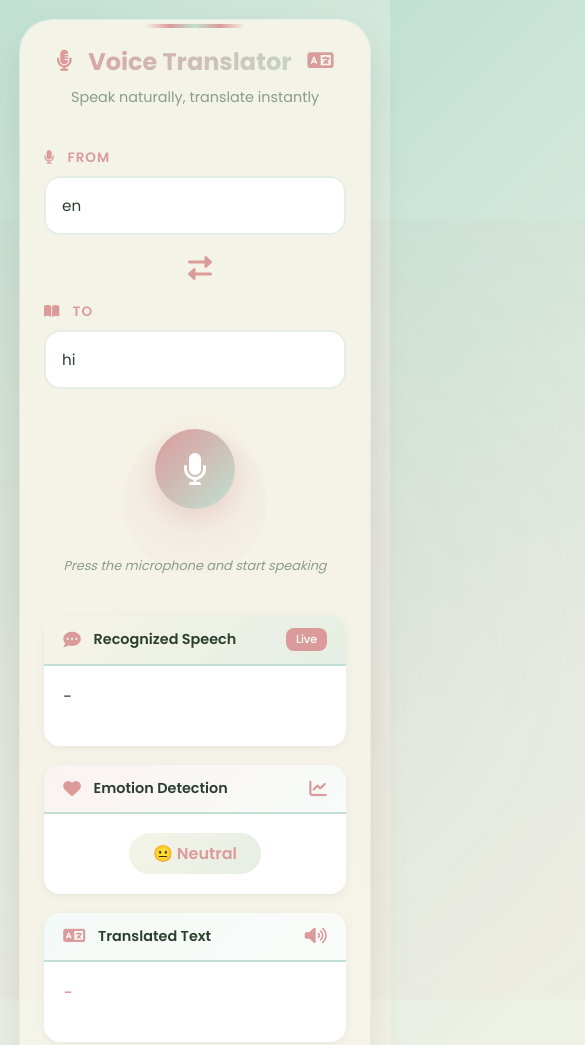
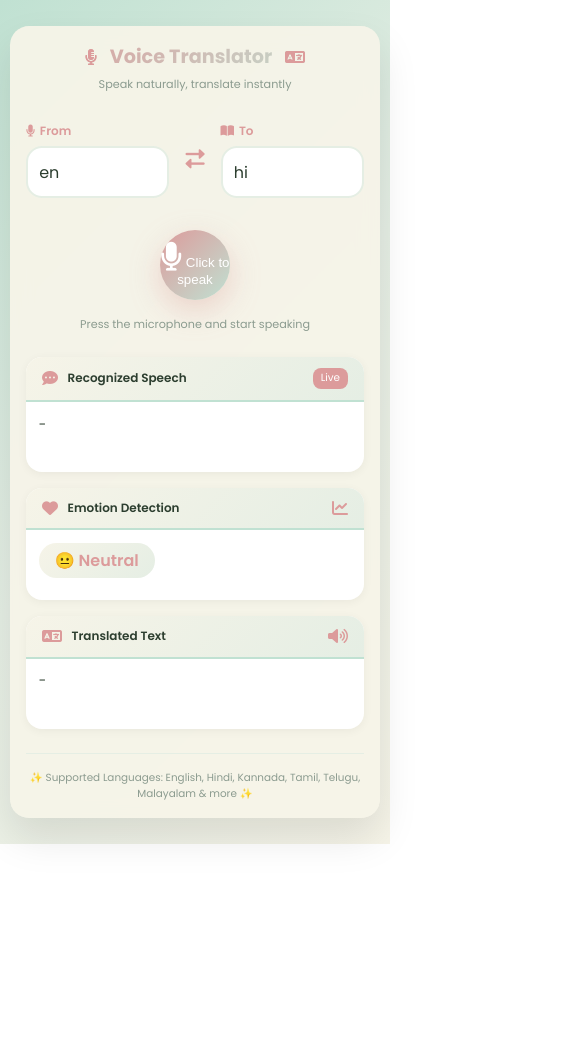
Before and after one commit to komalchavan1215/Voice-Translator, a plain HTML site: page index.html in a window 390 px wide. Shown: the top 1045 px of the page, 585 px wide, since content can reach past the window. After the commit the page ends 844 px from the top, so only its background shows below. Drawn offline with Linux system fonts and the light colour scheme.

Commit message:
style.css

```diff
--- a/style.css
+++ b/style.css
@@ -8,280 +8,175 @@
     min-height: 100vh;
     background: linear-gradient(135deg, #C0E1D2 0%, #E5EEE4 50%, #F6F4E8 100%);
     font-family: 'Poppins', sans-serif;
-    padding: 20px;
+    padding: 15px;
     position: relative;
     overflow-x: hidden;
 }
 
-/* Animated background decoration */
-body::before {
-    content: '';
-    position: absolute;
-    width: 200%;
-    height: 200%;
-    background: radial-gradient(circle, rgba(220,155,155,0.1) 0%, rgba(192,225,210,0) 70%);
-    animation: float 20s infinite linear;
-    pointer-events: none;
+/* Mobile-first container - TAKES FULL SCREEN */
+.container {
+    width: 100%;
+    max-width: 100%;
+    margin: 0;
+    padding: 0;
+    position: relative;
+    z-index: 1;
+    min-height: 100vh;
+    display: flex;
+    align-items: center;
+    justify-content: center;
 }
 
-@keyframes float {
-    0% { transform: translate(-25%, -25%) rotate(0deg); }
-    100% { transform: translate(-25%, -25%) rotate(360deg); }
-}
-
-.container {
-    max-width: 800px;
-    margin: 0 auto;
-    position: relative;
-    z-index: 1;
-}
-
-/* Glass morphism card */
+/* Glass card - FULL WIDTH ON MOBILE */
 .glass-card {
     background: rgba(246, 244, 232, 0.95);
     backdrop-filter: blur(10px);
-    border-radius: 2rem;
-    padding: 2.5rem;
-    box-shadow:
-        0 20px 40px rgba(0, 0, 0, 0.1),
-        0 0 0 1px rgba(255, 255, 255, 0.5);
-    transition: transform 0.3s ease;
-}
-
-.glass-card:hover {
-    transform: translateY(-5px);
+    border-radius: 1.5rem;
+    padding: 1.5rem;
+    box-shadow: 0 20px 40px rgba(0, 0, 0, 0.1);
+    width: 100%;
+    max-width: 100%;
 }
 
 /* Header Section */
 .header {
     text-align: center;
-    margin-bottom: 2.5rem;
+    margin-bottom: 1.8rem;
     position: relative;
 }
 
-.wave-decoration {
-    position: absolute;
-    top: -20px;
-    left: 50%;
-    transform: translateX(-50%);
-    width: 100px;
-    height: 4px;
-    background: linear-gradient(90deg, transparent, #DC9B9B, #C0E1D2, #DC9B9B, transparent);
-    border-radius: 2px;
-}
-
 h1 {
-    font-size: 2.2rem;
+    font-size: 1.6rem;
     font-weight: 700;
     background: linear-gradient(135deg, #DC9B9B, #C0E1D2);
     -webkit-background-clip: text;
     background-clip: text;
     color: transparent;
-    margin-bottom: 0.5rem;
+    margin-bottom: 0.3rem;
     display: flex;
     align-items: center;
     justify-content: center;
-    gap: 1rem;
+    gap: 0.8rem;
+    flex-wrap: wrap;
 }
 
 h1 i {
     background: none;
-    -webkit-background-clip: unset;
-    background-clip: unset;
     color: #DC9B9B;
-    font-size: 1.8rem;
+    font-size: 1.4rem;
 }
 
 .subtitle {
     color: #8b9b8f;
-    font-size: 0.9rem;
-    font-weight: 400;
+    font-size: 0.8rem;
 }
 
-/* Language Selection Section */
+/* Language Section - STACK ON MOBILE */
 .language-section {
     display: flex;
     align-items: center;
     justify-content: space-between;
-    gap: 1rem;
-    margin-bottom: 2.5rem;
+    gap: 0.8rem;
+    margin-bottom: 2rem;
     flex-wrap: wrap;
 }
 
 .lang-card {
     flex: 1;
-    min-width: 200px;
+    min-width: 140px;
 }
 
 .lang-label {
-    display: block;
-    font-size: 0.85rem;
+    font-size: 0.75rem;
     font-weight: 600;
     color: #DC9B9B;
-    margin-bottom: 0.5rem;
-    text-transform: uppercase;
-    letter-spacing: 1px;
-}
-
-.lang-label i {
-    margin-right: 0.5rem;
+    margin-bottom: 0.4rem;
+    display: flex;
+    align-items: center;
+    gap: 0.3rem;
 }
 
 .lang-input {
     width: 100%;
-    padding: 1rem;
+    padding: 0.9rem;
     border: 2px solid #E5EEE4;
     border-radius: 1rem;
     background: white;
     font-family: 'Poppins', sans-serif;
-    font-size: 0.95rem;
+    font-size: 0.9rem;
     color: #2c3e2f;
     transition: all 0.3s ease;
     outline: none;
 }
 
-.lang-input:focus {
-    border-color: #DC9B9B;
-    box-shadow: 0 0 0 3px rgba(220, 155, 155, 0.1);
+.exchange-icon {
+    font-size: 1.2rem;
+    color: #DC9B9B;
+    padding: 0.5rem;
 }
 
-.lang-input::placeholder {
-    color: #cbd5d0;
-}
-
-.exchange-icon {
-    font-size: 1.5rem;
-    color: #DC9B9B;
-    animation: bounce 2s infinite;
-}
-
-@keyframes bounce {
-    0%, 100% { transform: translateX(0); }
-    50% { transform: translateX(5px); }
-}
-
-/* Mic Button Section */
+/* Mic Button - BIGGER FOR MOBILE FINGERS */
 .mic-section {
     text-align: center;
-    margin-bottom: 2.5rem;
+    margin: 1.5rem 0;
     position: relative;
 }
 
-.pulse-ring {
-    position: absolute;
-    top: 50%;
-    left: 50%;
-    transform: translate(-50%, -50%);
-    width: 120px;
-    height: 120px;
-    background: rgba(220, 155, 155, 0.2);
-    border-radius: 50%;
-    animation: pulse 2s infinite;
-    pointer-events: none;
-}
-
-@keyframes pulse {
-    0% {
-        transform: translate(-50%, -50%) scale(0.8);
-        opacity: 1;
-    }
-    100% {
-        transform: translate(-50%, -50%) scale(1.3);
-        opacity: 0;
-    }
-}
-
 .mic-btn {
-    width: 100px;
-    height: 100px;
+    width: 90px;
+    height: 90px;
     border-radius: 50%;
     border: none;
     background: linear-gradient(135deg, #DC9B9B, #C0E1D2);
     color: white;
     cursor: pointer;
-    position: relative;
     transition: all 0.3s ease;
     box-shadow: 0 10px 30px rgba(220, 155, 155, 0.4);
 }
 
 .mic-btn i {
-    font-size: 2.5rem;
-}
-
-.mic-tooltip {
-    position: absolute;
-    bottom: -40px;
-    left: 50%;
-    transform: translateX(-50%);
-    background: #DC9B9B;
-    color: white;
-    padding: 0.3rem 0.8rem;
-    border-radius: 0.5rem;
-    font-size: 0.75rem;
-    white-space: nowrap;
-    opacity: 0;
-    transition: opacity 0.3s ease;
-    pointer-events: none;
-}
-
-.mic-btn:hover {
-    transform: scale(1.1);
-    box-shadow: 0 15px 40px rgba(220, 155, 155, 0.6);
-}
-
-.mic-btn:hover .mic-tooltip {
-    opacity: 1;
-}
-
-.mic-btn:active {
-    transform: scale(0.95);
+    font-size: 2.2rem;
 }
 
 .mic-hint {
-    margin-top: 3rem;
-    font-size: 0.8rem;
+    margin-top: 1rem;
+    font-size: 0.7rem;
     color: #8b9b8f;
-    font-style: italic;
 }
 
-/* Output Section */
+/* Output Section - FULL WIDTH CARDS */
 .output-section {
     display: flex;
     flex-direction: column;
-    gap: 1.2rem;
-    margin-bottom: 2rem;
+    gap: 1rem;
+    margin-bottom: 1.5rem;
 }
 
 .output-card {
     background: white;
     border-radius: 1rem;
     overflow: hidden;
-    transition: all 0.3s ease;
     box-shadow: 0 2px 10px rgba(0, 0, 0, 0.05);
-}
-
-.output-card:hover {
-    transform: translateX(5px);
-    box-shadow: 0 5px 20px rgba(0, 0, 0, 0.1);
+    width: 100%;
 }
 
 .card-header {
     background: linear-gradient(135deg, #F6F4E8, #E5EEE4);
-    padding: 0.8rem 1.2rem;
+    padding: 0.7rem 1rem;
     display: flex;
     align-items: center;
-    gap: 0.8rem;
+    gap: 0.6rem;
     border-bottom: 2px solid #C0E1D2;
 }
 
 .card-header i {
     color: #DC9B9B;
-    font-size: 1.1rem;
+    font-size: 1rem;
 }
 
 .card-header h3 {
     flex: 1;
-    font-size: 0.9rem;
+    font-size: 0.85rem;
     font-weight: 600;
     color: #2c3e2f;
     margin: 0;
@@ -290,116 +185,70 @@
 .badge {
     background: #DC9B9B;
     color: white;
-    padding: 0.2rem 0.6rem;
+    padding: 0.15rem 0.5rem;
     border-radius: 0.5rem;
-    font-size: 0.7rem;
-    font-weight: 500;
+    font-size: 0.65rem;
 }
 
 .card-content {
-    padding: 1.2rem;
-    min-height: 80px;
+    padding: 1rem;
+    min-height: 70px;
 }
 
-.recognized-text {
-    font-size: 1rem;
+.recognized-text,
+.translated-text {
+    font-size: 0.9rem;
     color: #2c3e2f;
-    line-height: 1.5;
+    line-height: 1.4;
     word-wrap: break-word;
 }
 
-/* Emotion Card Special Styling */
-.emotion-card .card-header {
-    background: linear-gradient(135deg, #DC9B9B20, #C0E1D220);
-}
-
-.emotion-display {
-    text-align: center;
-}
-
+/* Emotion Display */
 .emotion-text {
-    font-size: 1.3rem;
+    font-size: 1.2rem;
     font-weight: 600;
     color: #DC9B9B;
     display: inline-block;
-    padding: 0.5rem 1.5rem;
+    padding: 0.4rem 1.2rem;
     background: linear-gradient(135deg, #F6F4E8, #E5EEE4);
     border-radius: 2rem;
-    animation: fadeIn 0.5s ease;
-}
-
-@keyframes fadeIn {
-    from {
-        opacity: 0;
-        transform: scale(0.9);
-    }
-    to {
-        opacity: 1;
-        transform: scale(1);
-    }
-}
-
-/* Translation Card Special Styling */
-.translation-card .card-header {
-    background: linear-gradient(135deg, #C0E1D230, #E5EEE430);
-}
-
-.translated-text {
-    font-size: 1rem;
-    color: #DC9B9B;
-    font-weight: 500;
-    line-height: 1.5;
-    word-wrap: break-word;
+    text-align: center;
+    width: auto;
 }
 
 /* Footer */
 .footer {
     text-align: center;
-    padding-top: 1.5rem;
+    padding-top: 1rem;
     border-top: 1px solid #E5EEE4;
 }
 
 .footer p {
-    font-size: 0.75rem;
+    font-size: 0.65rem;
     color: #8b9b8f;
-    letter-spacing: 0.5px;
 }
 
-/* Loading Animation for Mic */
-.mic-btn.listening {
-    animation: micPulse 1.5s infinite;
-    background: linear-gradient(135deg, #DC9B9B, #ff6b6b);
-}
+/* ===== MOBILE SPECIFIC - FULL SCREEN FIXES ===== */
+@media (max-width: 768px) {
+    body {
+        padding: 0;
+        margin: 0;
+        display: block;
+    }
 
-@keyframes micPulse {
-    0%, 100% {
-        box-shadow: 0 0 0 0 rgba(220, 155, 155, 0.7);
+    .container {
+        padding: 10px;
+        min-height: 100vh;
+        display: flex;
     }
-    50% {
-        box-shadow: 0 0 0 20px rgba(220, 155, 155, 0);
-    }
-}
 
-/* Responsive Design */
-@media (max-width: 768px) {
     .glass-card {
-        padding: 1.5rem;
+        border-radius: 1.2rem;
+        padding: 1.2rem;
     }
 
     h1 {
-        font-size: 1.5rem;
-    }
-
-    h1 i {
-        font-size: 1.3rem;
-    }
-
-    .language-section {
-        flex-direction: column;
-    }
-
-    .exchange-icon {
-        transform: rotate(90deg);
+        font-size: 1.4rem;
     }
 
     .mic-btn {
@@ -411,31 +260,79 @@
         font-size: 2rem;
     }
 
-    .emotion-text {
-        font-size: 1rem;
+    .lang-input {
+        padding: 0.8rem;
+        font-size: 16px; /* Prevents zoom on iOS */
+    }
+
+    .card-content {
+        padding: 0.8rem;
+    }
+
+    .recognized-text,
+    .translated-text {
+        font-size: 0.85rem;
     }
 }
 
-/* Smooth scroll */
-html {
-    scroll-behavior: smooth;
+/* Extra small phones (below 400px) */
+@media (max-width: 480px) {
+    .glass-card {
+        padding: 1rem;
+    }
+
+    h1 {
+        font-size: 1.2rem;
+    }
+
+    h1 i {
+        font-size: 1rem;
+    }
+
+    .subtitle {
+        font-size: 0.7rem;
+    }
+
+    .language-section {
+        gap: 0.5rem;
+    }
+
+    .lang-card {
+        min-width: 120px;
+    }
+
+    .lang-input {
+        padding: 0.7rem;
+        font-size: 0.8rem;
+    }
+
+    .mic-btn {
+        width: 70px;
+        height: 70px;
+    }
+
+    .mic-btn i {
+        font-size: 1.8rem;
+    }
+
+    .card-header h3 {
+        font-size: 0.75rem;
+    }
+
+    .emotion-text {
+        font-size: 1rem;
+        padding: 0.3rem 1rem;
+    }
 }
 
-/* Custom scrollbar */
-::-webkit-scrollbar {
-    width: 8px;
+/* Make everything touch-friendly */
+button,
+input,
+.mic-btn {
+    touch-action: manipulation;
 }
 
-::-webkit-scrollbar-track {
-    background: #E5EEE4;
-    border-radius: 10px;
+/* Prevent text zoom on input focus in iOS */
+input {
+    font-size: 16px !important;
 }
-
-::-webkit-scrollbar-thumb {
-    background: #DC9B9B;
-    border-radius: 10px;
-}
-
-::-webkit-scrollbar-thumb:hover {
-    background: #C0E1D2;
-}
```
